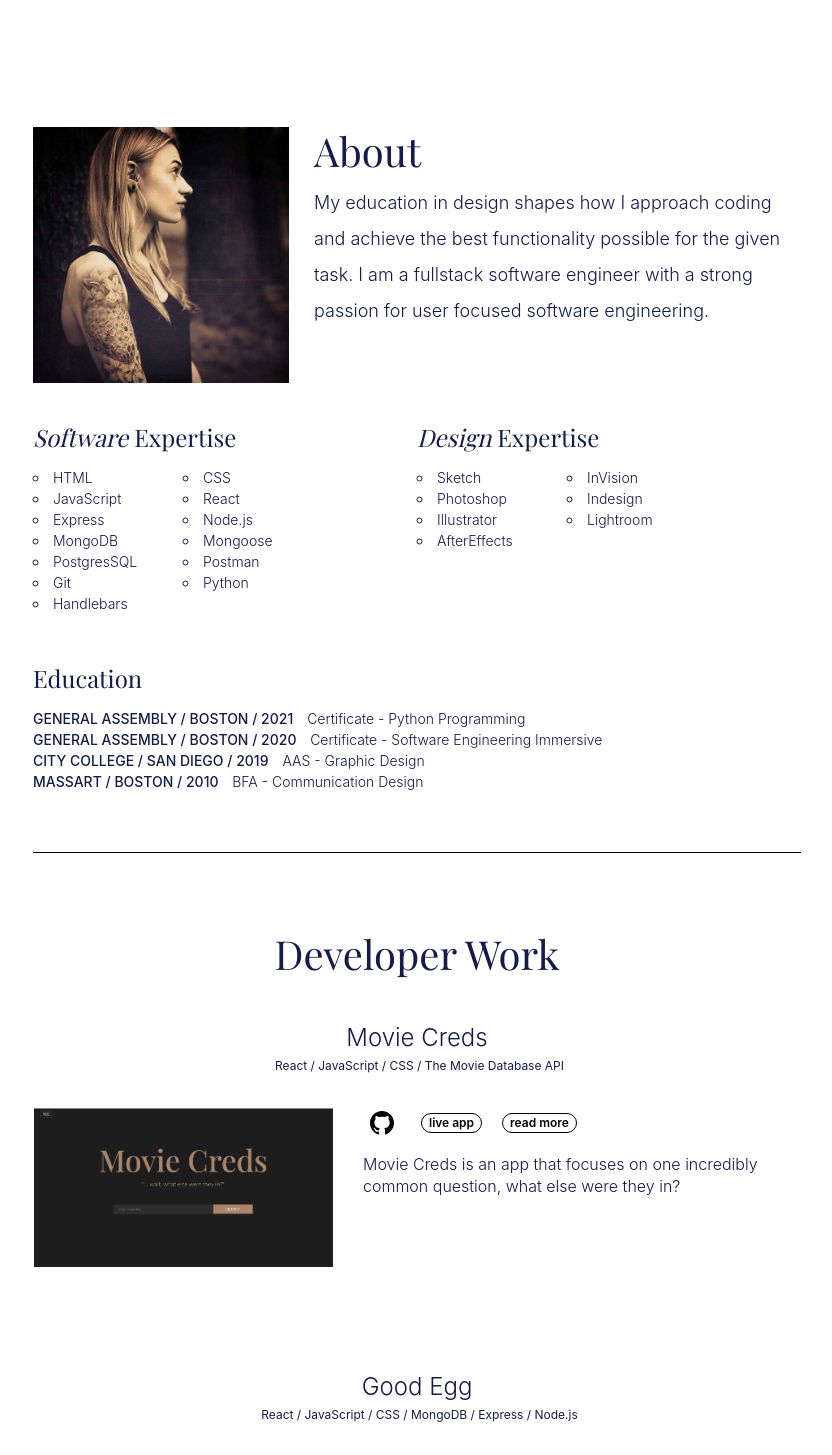
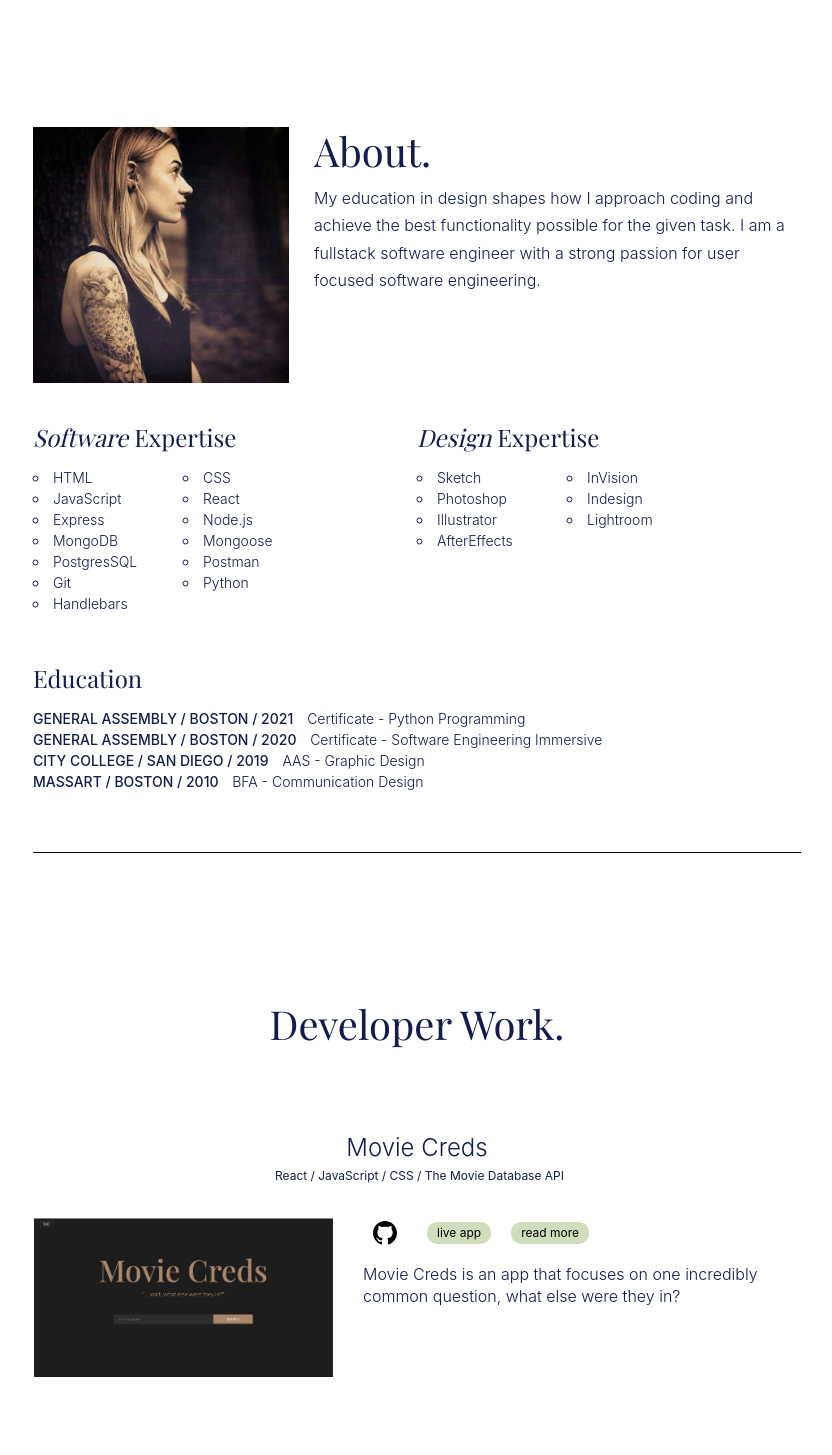
Before and after one commit to TabithaMaud/portfolio, a React (Create React App) app: page / in a window 1280 px wide. Shown: the part 780-2235 px from the top of the page, without its empty margins (223-1055 px from the left). Built offline with nearby package versions, Linux system fonts and the light colour scheme; a web font is replaced by a local one.

Commit message:
refine hamburger menu

```diff
--- a/src/components/About.css
+++ b/src/components/About.css
@@ -46,11 +46,13 @@
 
 .about img {
 	width: 100%;
+	margin-bottom: 15px;
 }
 
-.about .top div p {
-	line-height: 2;
-	font-size: 18px;
+.top div p {
+	line-height: 1.7;
+	font-size: 16px;
+	text-align: center;
 }
 
 .line-break {
@@ -68,7 +70,25 @@
 	font-style: italic;
 }
 
+.edu h3,
+.edu p {
+	text-align: center;
+}
+
+.edu p:last-child {
+	margin-bottom: 5px;
+}
+
 @media only screen and (min-width: 600px) {
+	.edu h3,
+	.edu p {
+		text-align: left;
+	}
+
+	.edu p:last-child {
+		margin-bottom: 0px;
+	}
+
 	.skills {
 		margin: 0;
 		display: grid;
@@ -112,4 +132,8 @@
 	.skills .education li {
 		padding-bottom: 0px;
 	}
+
+	.about img {
+		margin-bottom: 0px;
+	}
 }
--- a/src/components/About.js
+++ b/src/components/About.js
@@ -8,7 +8,7 @@ function About(props) {
 			<div className='top'>
 				<img src={photo} alt='Tabitha Perry'></img>
 				<div>
-					<h2>About</h2>
+					<h2>About.</h2>
 
 					<p>
 						My education in design shapes how I approach coding and achieve the
--- a/src/components/ContactMe.js
+++ b/src/components/ContactMe.js
@@ -7,9 +7,9 @@ function ContactMe(props) {
 			<h2>Drop me a line.</h2>
 			<p>
 				Currently I'm looking for new opportunities, my inbox is always open.
+				Whether you have an opportunity, question or just want to say hi.
 			</p>
-			<p>Whether you have an opportunity, question or just want to say hi.</p>
-			<a className='button email' href='mailto:tabitha.m.@gmail.com'>
+			<a className='button email' href='mailto:tabitha.m.perry@gmail.com'>
 				Contact Me
 			</a>
 		</section>
--- a/src/components/DesignProjects.css
+++ b/src/components/DesignProjects.css
@@ -22,8 +22,7 @@
 }
 
 .design-work h2 {
-	margin: 70px;
-	margin-bottom: 40px;
+	margin: 70px 0 60px 0;
 }
 
 .carousel-indicators li {
--- a/src/components/DesignProjects.js
+++ b/src/components/DesignProjects.js
@@ -75,7 +75,7 @@ function DesignProjects(props) {
 
 	return (
 		<section className='design-work'>
-			<h2>Design Work</h2>
+			<h2>Design Work.</h2>
 			<div className='design-project pigment'>
 				<h3>Website Redesign</h3>
 				<p className='tech-list'>
--- a/src/components/Home.js
+++ b/src/components/Home.js
@@ -1,4 +1,4 @@
-import React from 'react';
+import React, { useState } from 'react';
 import About from './About';
 import ContactMe from './ContactMe';
 import Projects from './Projects';
@@ -8,9 +8,11 @@ import { Element } from 'react-scroll';
 import NavBar from './NavBar/NavBar';
 
 function Home(props) {
+	const [open, setOpen] = useState(false);
+
 	return (
 		<div className='home'>
-			<NavBar />
+			<NavBar open={open} setOpen={setOpen} />
 			<Element id='landing'>
 				<Landing />
 			</Element>
@@ -18,7 +20,7 @@ function Home(props) {
 				<About />
 			</Element>
 			<Element id='work'>
-				<Projects />
+				<Projects setOpen={setOpen} />
 			</Element>
 			<DesignProjects />
 			<Element id='contact'>
--- a/src/components/Landing.css
+++ b/src/components/Landing.css
@@ -19,8 +19,8 @@
 }
 
 .landing p {
-	line-height: 2;
-	font-size: 18px;
+	line-height: 1.7;
+	font-size: 16px;
 }
 
 .landing button {
--- a/src/components/NavBar/NavBar.css
+++ b/src/components/NavBar/NavBar.css
@@ -108,6 +108,7 @@ nav ul li:hover {
 	.nav-bar-open {
 		flex-flow: column nowrap;
 		text-align: center;
+		z-index: 100;
 	}
 
 	.nav-bar ul {
@@ -128,12 +129,18 @@ nav ul li:hover {
 		top: 0;
 		right: 0;
 		height: 100vh;
-		width: 75vw;
+		width: 60vw;
 		padding-top: 70px;
 		transform: translateX(0);
 		transition: transform 0.3s ease-in-out;
+		font-size: 18px;
+		border-left: 1px solid black;
 	}
 	.nav-bar-open ul li {
 		margin: 40px 0;
 	}
+
+	.nav-bar-open ul li a {
+		color: black;
+	}
 }
--- a/src/components/NavBar/NavBar.js
+++ b/src/components/NavBar/NavBar.js
@@ -4,8 +4,8 @@ import HamburgerMenu from './HamburgerMenu';
 import logo from '../../images/logo.png';
 import './NavBar.css';
 
-function NavBar() {
-	const [open, setOpen] = useState(false);
+function NavBar({ open, setOpen }) {
+	// const [open, setOpen] = useState(false);
 	const [navbarClass, setNavbarClass] = useState('nav-bar');
 
 	return (
--- a/src/components/Projects.css
+++ b/src/components/Projects.css
@@ -22,7 +22,7 @@
 
 .work h2 {
 	font-size: 40px;
-	margin-bottom: 20px;
+	margin: 70px 0 60px 0;
 }
 
 .project-links {
@@ -35,21 +35,22 @@
 .project-links a {
 	color: black;
 	margin-right: 20px;
-	border: 1px solid black;
+	background-color: var(--greenMainLight);
 	border-radius: 10px;
-	padding: 0 7px;
+	padding: 2px 10px;
 	font-size: 12px;
-	font-weight: 600;
+	font-weight: 400;
 }
 
 .project-links a:hover {
-	color: var(--greenMainLight);
-	border: 1px solid var(--greenMainLight);
+	background-color: var(--greenMainDark);
 	text-decoration: none;
+	color: black;
 }
 .project-links a:first-child {
 	margin-left: 20px;
 	margin-right: 20px;
+	background-color: white;
 	border: none;
 }
 
@@ -93,4 +94,9 @@
 		margin-bottom: 23px;
 		margin-left: 10px;
 	}
+
+	.work h2 {
+		font-size: 40px;
+		margin: 70 0 60px 0;
+	}
 }
--- a/src/components/Projects.js
+++ b/src/components/Projects.js
@@ -1,14 +1,14 @@
-import React from 'react';
+import React, { useEffect } from 'react';
 import simon from '../images/simon.jpg';
 import goodEgg from '../images/good-egg.jpg';
 import movieCreds from '../images/movie-creds.jpg';
 import './Projects.css';
 import { Github } from 'react-bootstrap-icons';
 
-function Projects(props) {
+function Projects() {
 	return (
 		<section className='work'>
-			<h2>Developer Work</h2>
+			<h2>Developer Work.</h2>
 
 			<div className='project'>
 				<img
@@ -33,14 +33,12 @@ function Projects(props) {
 						target='_blank'
 						rel='noreferrer'>
 						live app
-						{/* <BoxArrowUpRight size={20} /> */}
 					</a>
 					<a
 						href='https://www.linkedin.com/pulse/my-first-react-app-movie-creds-tabitha-perry/'
 						target='_blank'
 						rel='noreferrer'>
 						read more
-						{/* <ThreeDots size={24}  /> */}
 					</a>
 				</div>
 				<p className='description'>
@@ -70,7 +68,6 @@ function Projects(props) {
 						target='_blank'
 						rel='noreferrer'>
 						read more
-						{/* <ThreeDots size={24} /> */}
 					</a>
 				</div>
 				<p className='description'>
@@ -95,7 +92,6 @@ function Projects(props) {
 						target='_blank'
 						rel='noreferrer'>
 						live app
-						{/* <BoxArrowUpRight size={20} /> */}
 					</a>
 				</div>
 				<p className='description'>
```
Also changed, not shown: src/components/Resume.css (deleted).
